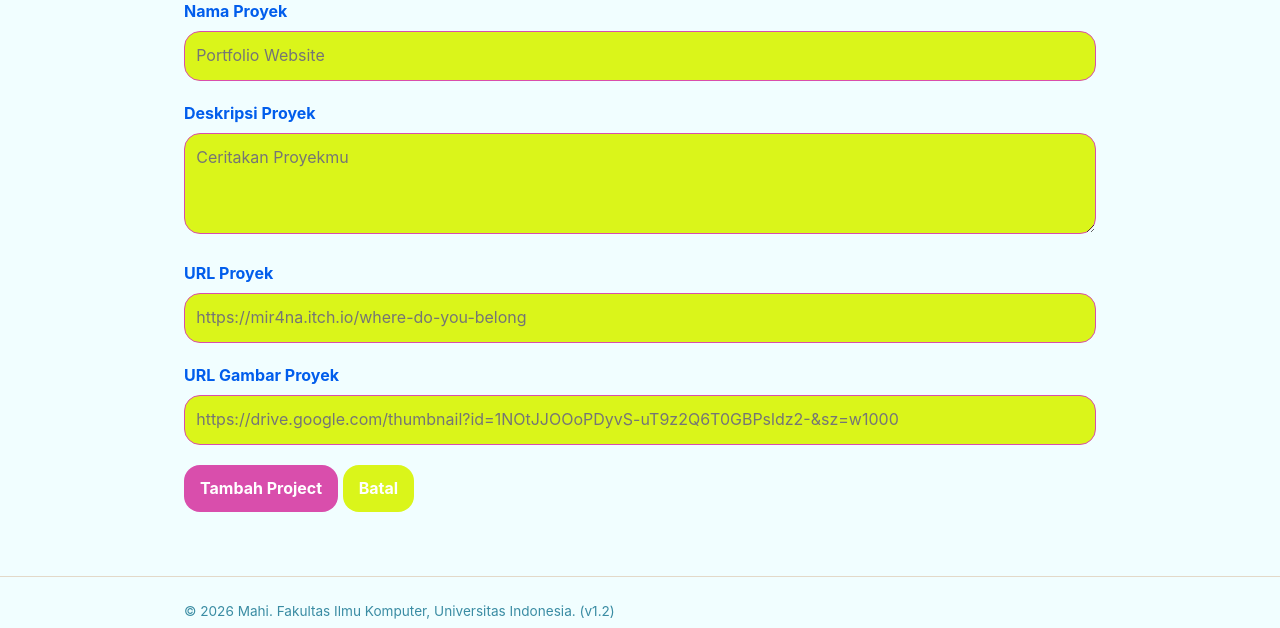
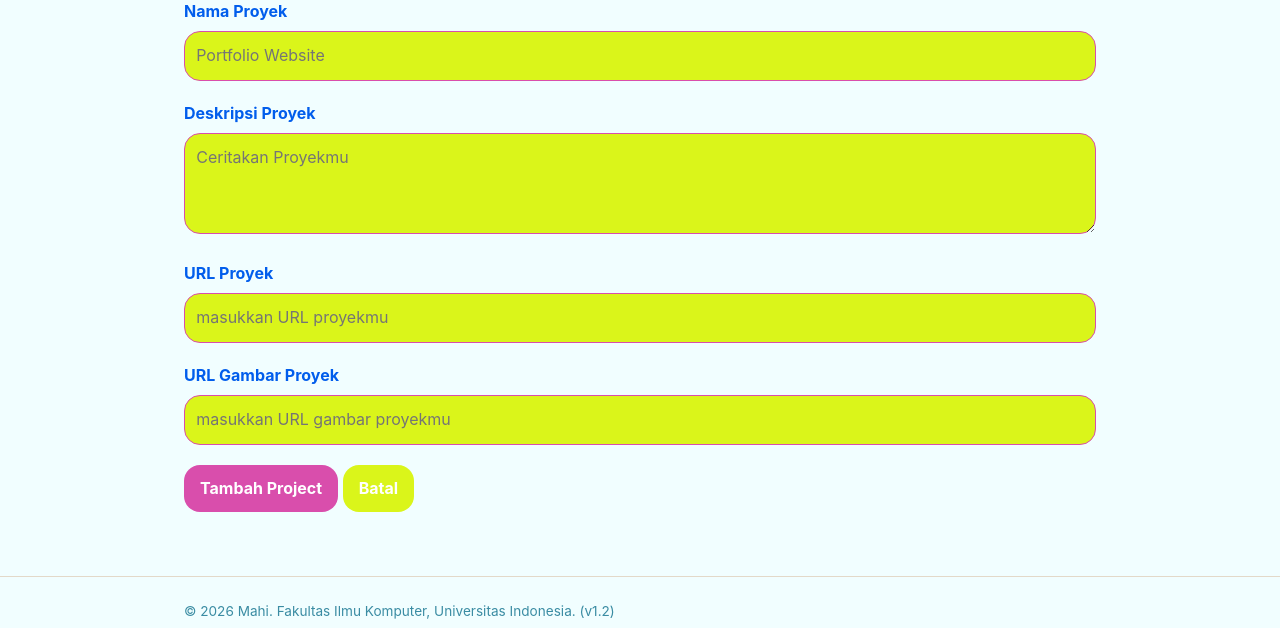
Before and after one commit to pumpkleen/myportofolio, a Django app: page /projects/add/ in a window 1280 px wide. Shown: the part 229-857 px from the top of the page. Run offline with Django 5.2, Linux system fonts and the light colour scheme; the visitor is signed in with stand-in values (Sample User, id 1); some web fonts are replaced.

Commit message:
more fixing

```diff
--- a/main/forms.py
+++ b/main/forms.py
@@ -35,12 +35,12 @@ class ProjectForm(ModelForm):
             ),
             "link": URLInput(
                 attrs={
-                    "placeholder": "https://mir4na.itch.io/where-do-you-belong",
+                    "placeholder": "masukkan URL proyekmu",
                 }
             ),
             "image": URLInput(
                 attrs={
-                    "placeholder": "https://drive.google.com/thumbnail?id=1NOtJJOOoPDyvS-uT9z2Q6T0GBPsldz2-&sz=w1000",
+                    "placeholder": "masukkan URL gambar proyekmu",
                 }
             ),
         }
--- a/templates/menfess.html
+++ b/templates/menfess.html
@@ -72,7 +72,7 @@
             {% empty %}
                 <!-- Muncul kalau belum ada pesan -->
                  <p class="empty-state" style="text-align: center; padding: 40px;">
-                    Belum ada pesan yang masuk. Jadilah yang pertama!
+                    Belum ada pesan.
                 </p>
             {% endfor %}
         </div>
```
